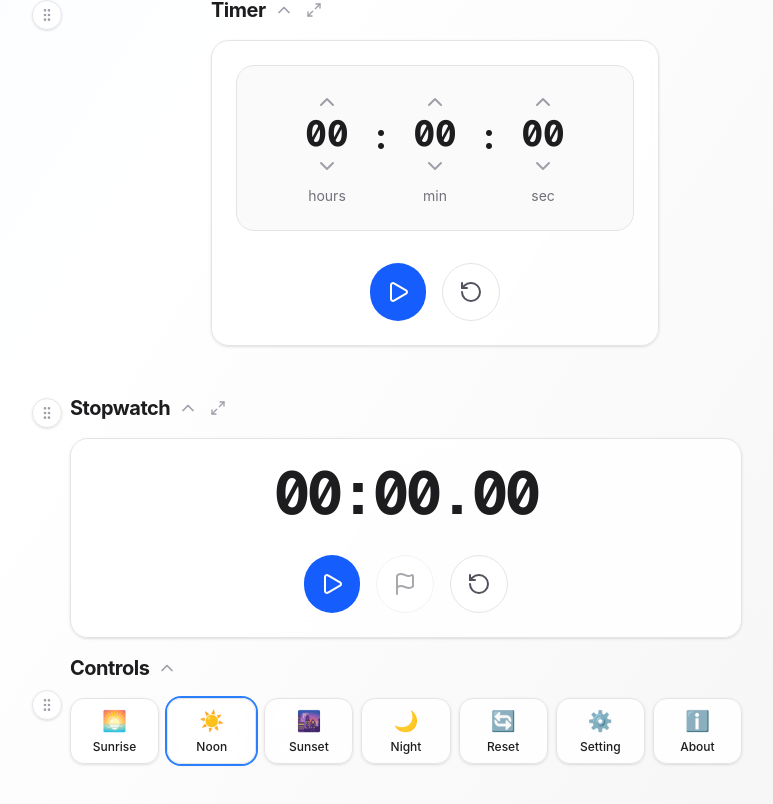
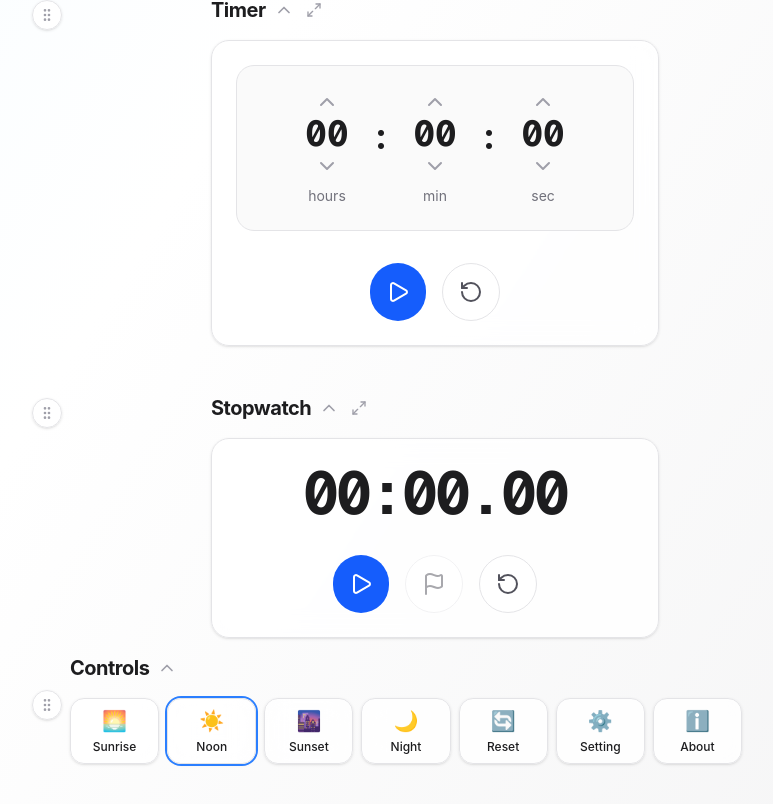
Before and after one commit to do-priyambodo/do-time, a Next.js app in the folder web/: page / in a window 1280 px wide. Shown: the part 1172-1976 px from the top of the page, without its empty margins (224-997 px from the left). Built offline with nearby package versions, Linux system fonts and the light colour scheme.

Commit message:
Update by Doddi Priyambodo on Thursday, 2026-04-23 06:11:13

```diff
--- a/web/src/components/Stopwatch.tsx
+++ b/web/src/components/Stopwatch.tsx
@@ -38,7 +38,7 @@ export default function Stopwatch({ onToggleMaximize, isMaximized }: { onToggleM
   };
 
   return (
-    <div className={`w-full space-y-4 mt-8 ${isMaximized ? 'max-w-5xl' : 'max-w-2xl'}`}>
+    <div className={`w-full space-y-4 mt-8 mx-auto ${isMaximized ? 'max-w-5xl' : 'max-w-md'}`}>
       {!isMaximized && (
         <div className="flex justify-between items-center">
           <div className="flex items-center gap-2">
```
Also changed, not shown: 2 other files (tests, documents, lock files or other folders).
